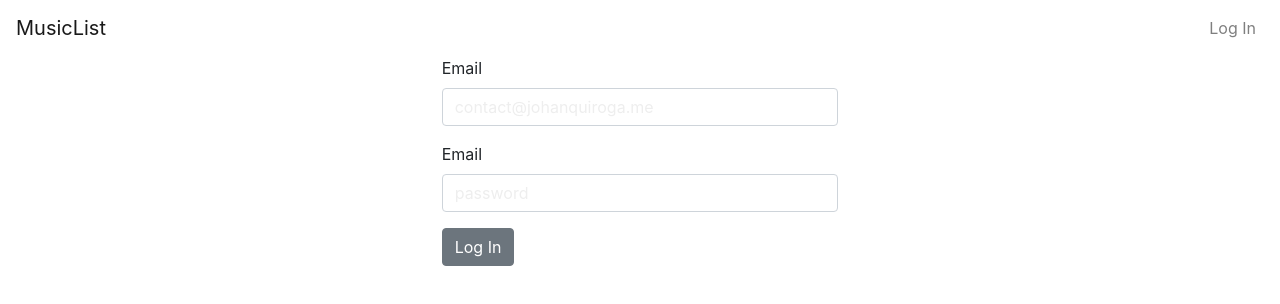
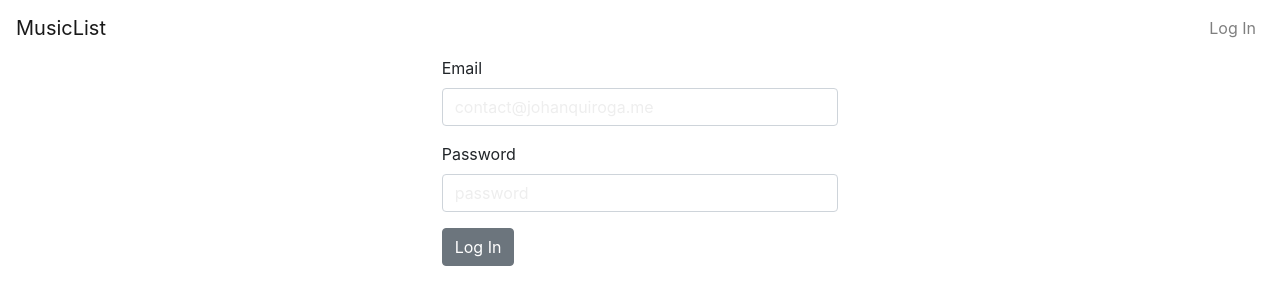
Before and after one commit to johanquiroga/MusicList, a React app: page /account/login in a window 1280 px wide. Shown: the top 304 px of the page. Built offline with nearby package versions, Linux system fonts and the light colour scheme; the HTML template or start-up script is replaced by a standard one.

Commit message:
Minor change

```diff
--- a/src/components/account/LoginPage.jsx
+++ b/src/components/account/LoginPage.jsx
@@ -21,7 +21,7 @@ class LoginPage extends React.Component {
               />
             </FormGroup>
             <FormGroup>
-              <Label htmlFor="examplePassword">Email</Label>
+              <Label htmlFor="examplePassword">Password</Label>
               <Input
                 type="password"
                 name="password"
```
